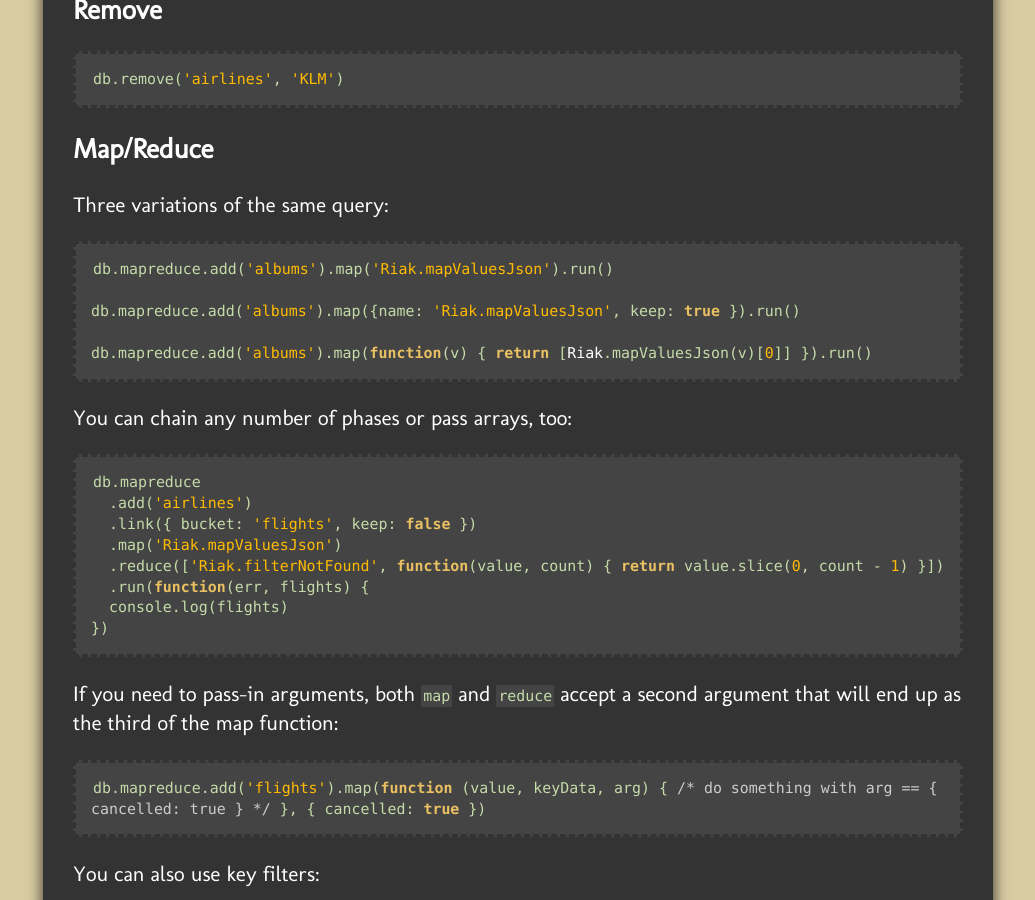
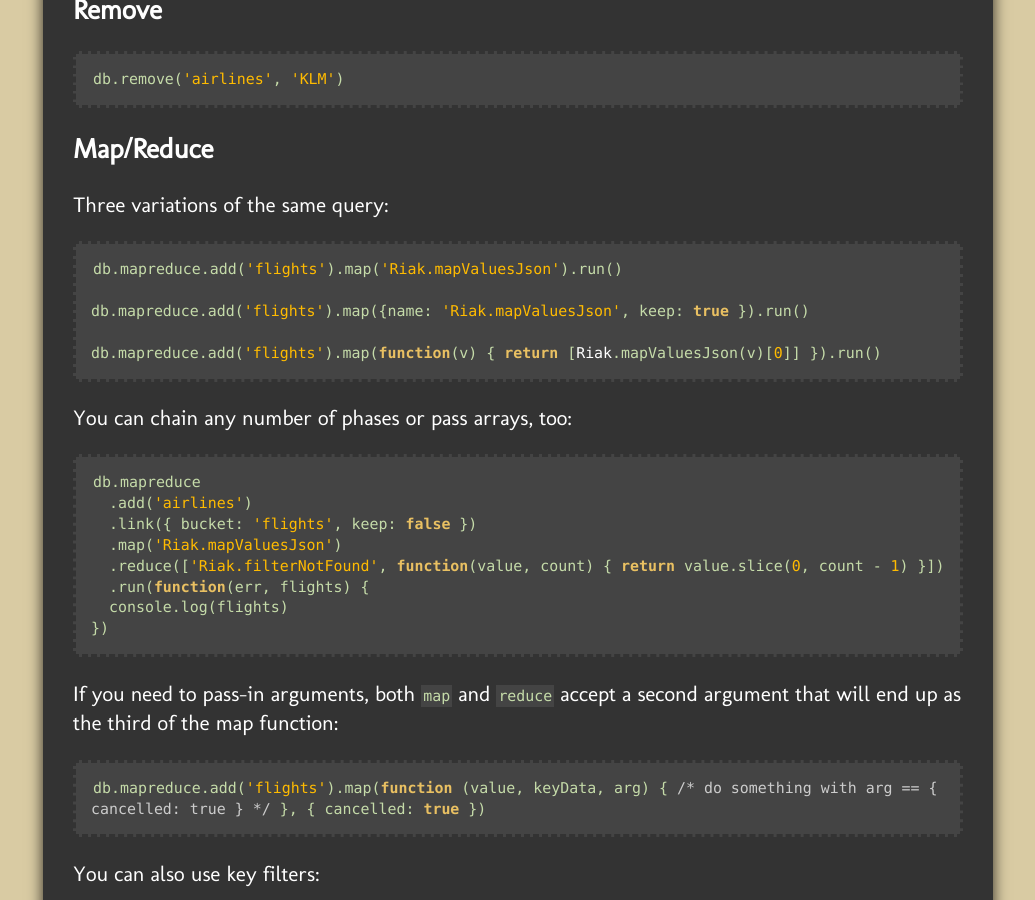
Before and after one commit to mostlyserious/riak-js, a Jekyll site: the page built from index.md, in a window 1280 px wide and 900 px high, scrolled down 6622 px. Shown: the whole window, without its empty margins (122-1157 px from the left). Built offline with Jekyll 4.4.1, drawn with Linux system fonts in a browser that asks for light colours; some of the changed text lies outside the part shown.

Commit message:
Some code example updates.

```diff
--- a/index.md
+++ b/index.md
@@ -244,11 +244,11 @@ Provide `{ noJSON: true }` if you are not targeting JSON data!
 
 Three variations of the same query:
 
-    db.mapreduce.add('albums').map('Riak.mapValuesJson').run()
+    db.mapreduce.add('flights').map('Riak.mapValuesJson').run()
 
-    db.mapreduce.add('albums').map({name: 'Riak.mapValuesJson', keep: true }).run()
+    db.mapreduce.add('flights').map({name: 'Riak.mapValuesJson', keep: true }).run()
 
-    db.mapreduce.add('albums').map(function(v) { return [Riak.mapValuesJson(v)[0]] }).run()
+    db.mapreduce.add('flights').map(function(v) { return [Riak.mapValuesJson(v)[0]] }).run()
 
 You can chain any number of phases or pass arrays, too:
 
```
Also changed, not shown: other parts of index.md (+4 -1 lines).
